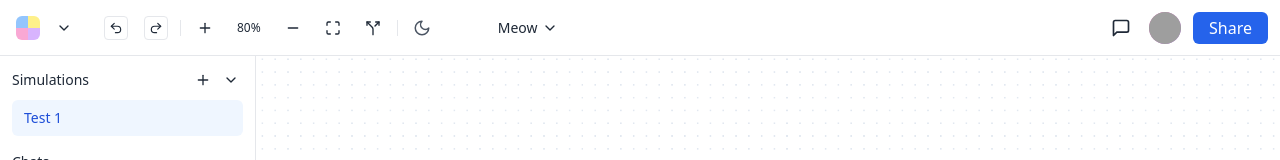
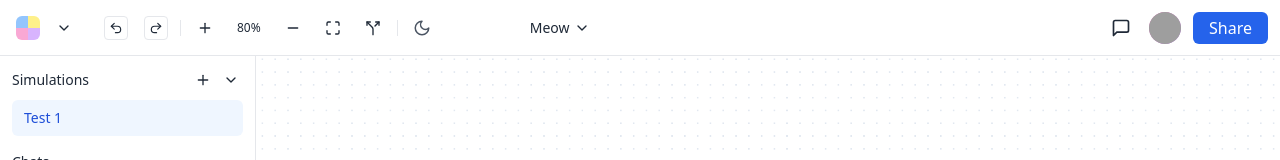
Before and after one commit to tonean/processor-cad, a React (Vite) app: page / in a window 1280 px wide. Shown: the top 160 px of the page. Built offline with nearby package versions, Linux system fonts and the light colour scheme; grey boxes are pictures that could not be loaded.

Commit message:
Fixed x2

```diff
--- a/src/components/TopNavBar.tsx
+++ b/src/components/TopNavBar.tsx
@@ -91,7 +91,7 @@ export const TopNavBar = ({
         <div className="h-4 border-r border-gray-200 dark:border-gray-700 mx-1"></div>
         <ThemeToggle isDarkMode={isDarkMode} toggleTheme={toggleTheme} />
       </div>
-      <div className="flex items-center space-x-1 ml-12">
+      <div className="flex items-center space-x-1 ml-20">
         <button className="px-3 py-1 rounded-md flex items-center hover:bg-gray-100 dark:hover:bg-gray-800 transition-colors duration-200">
           {isEditing ? (
             <input
```
